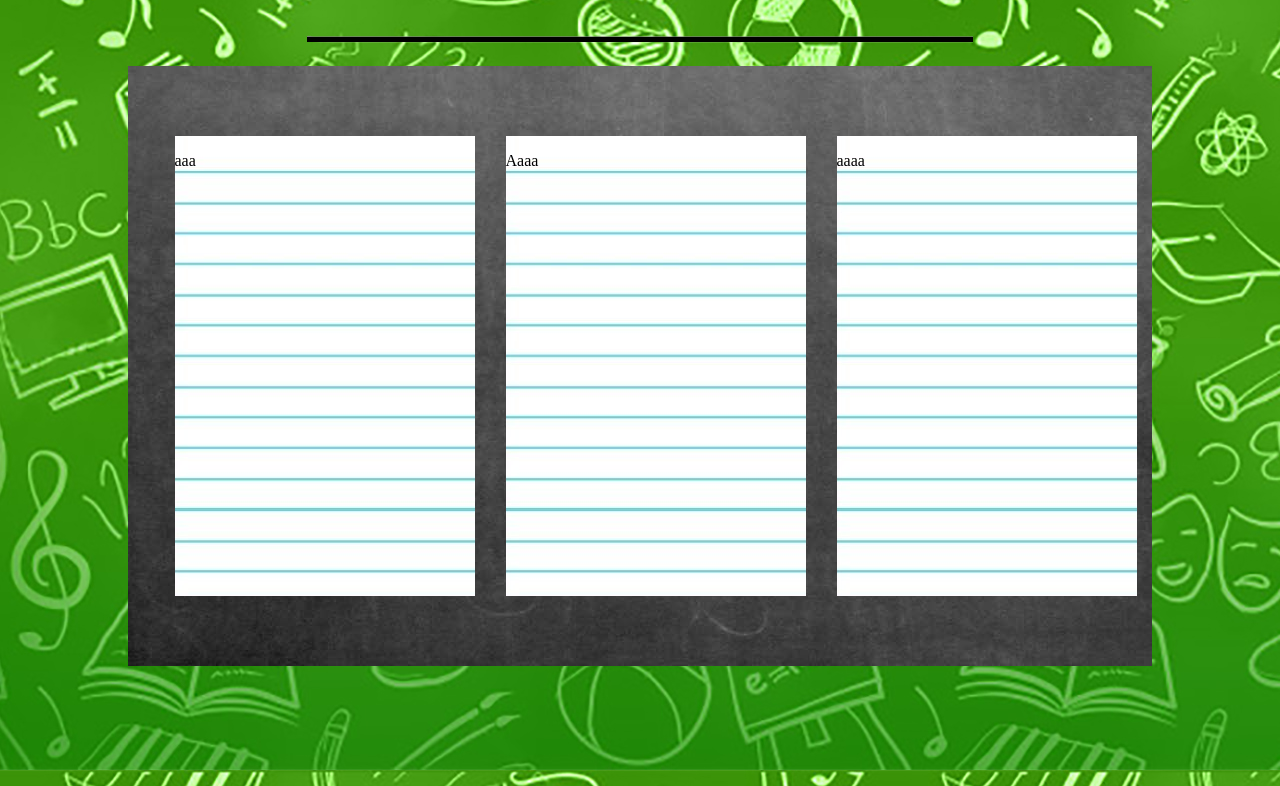
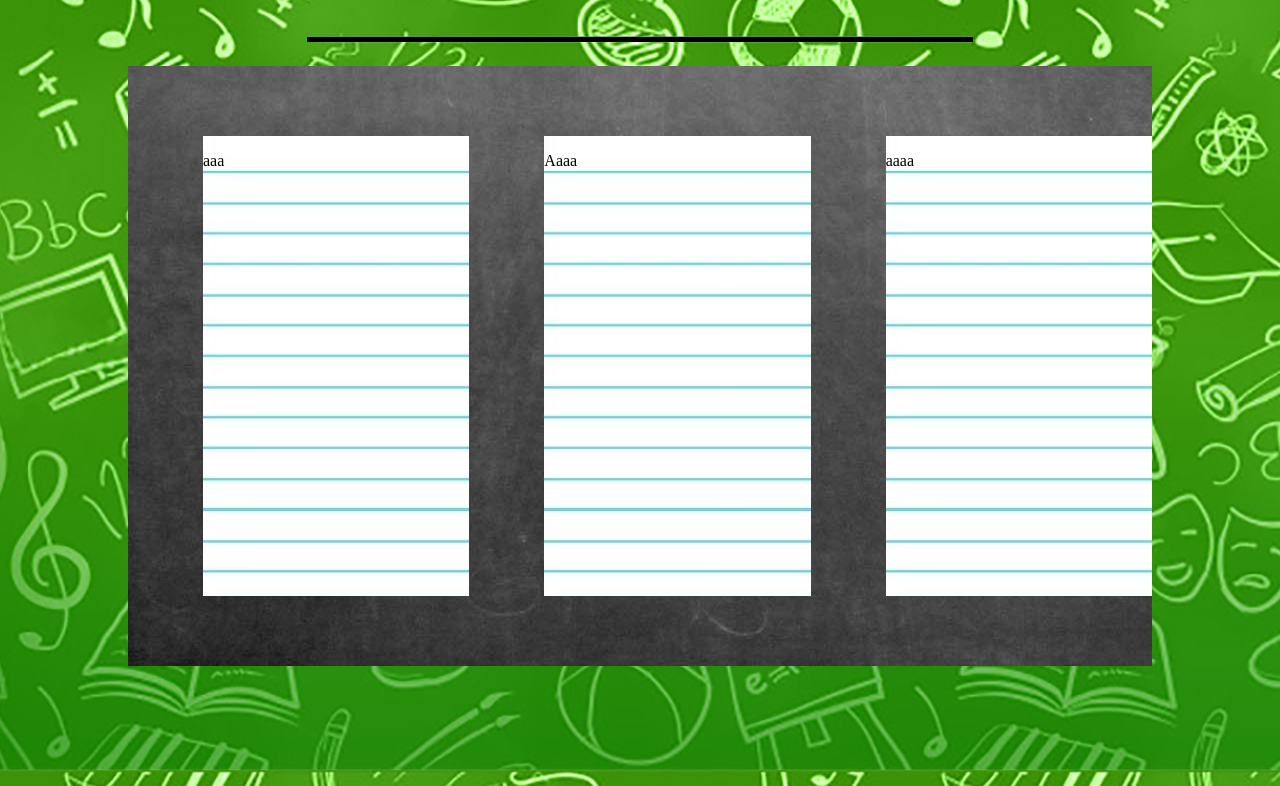
Before and after one commit to dudosss/-, a plain HTML site: page index.html in a window 1280 px wide. Shown: the part 95-881 px from the top of the page. Drawn offline with Linux system fonts and the light colour scheme.

Commit message:
Update style.css

```diff
--- a/style.css
+++ b/style.css
@@ -19,11 +19,11 @@ body {
 
 .bodyy {
     display: flex;
-    justify-content: space-around;
     height: 600px;
     margin: 120px;
     margin-top: 10px;
     background-image: url(img/фон.jpg);
+    gap: 75px;
 }
 
 
```
